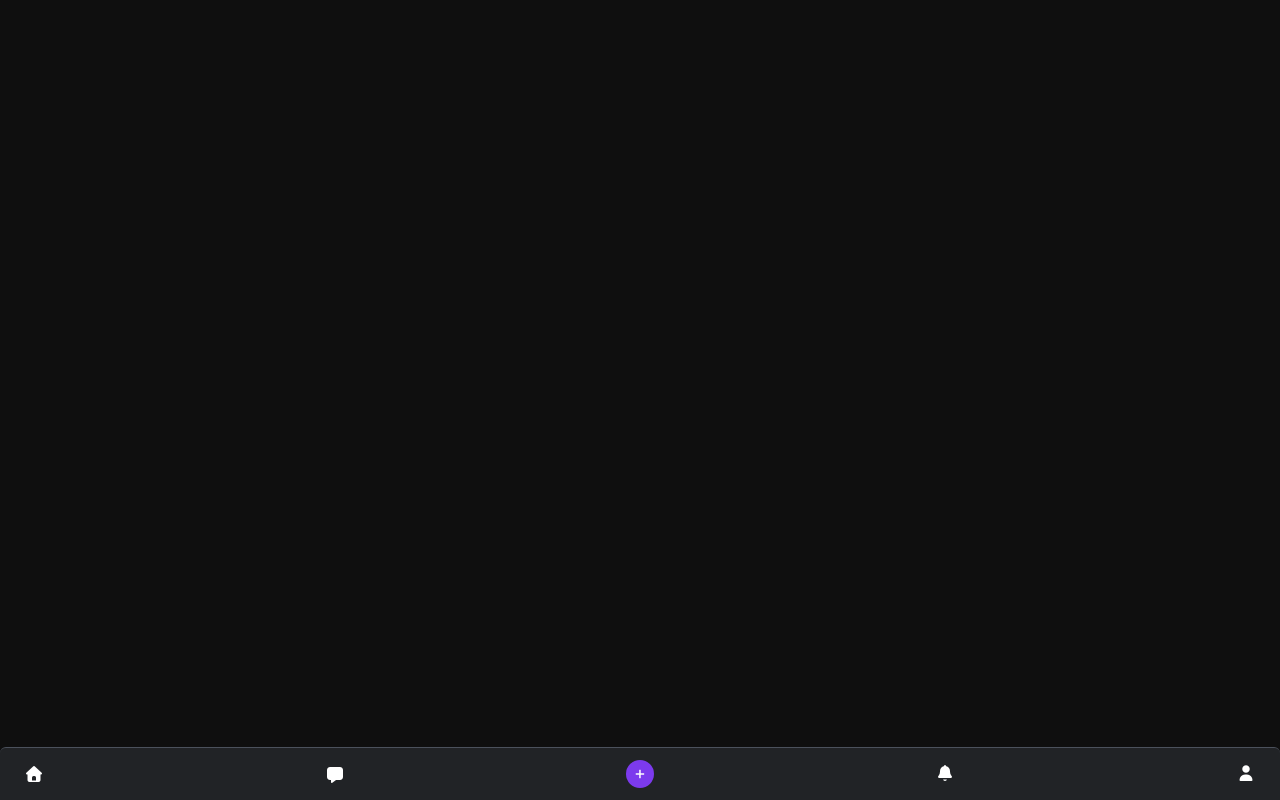
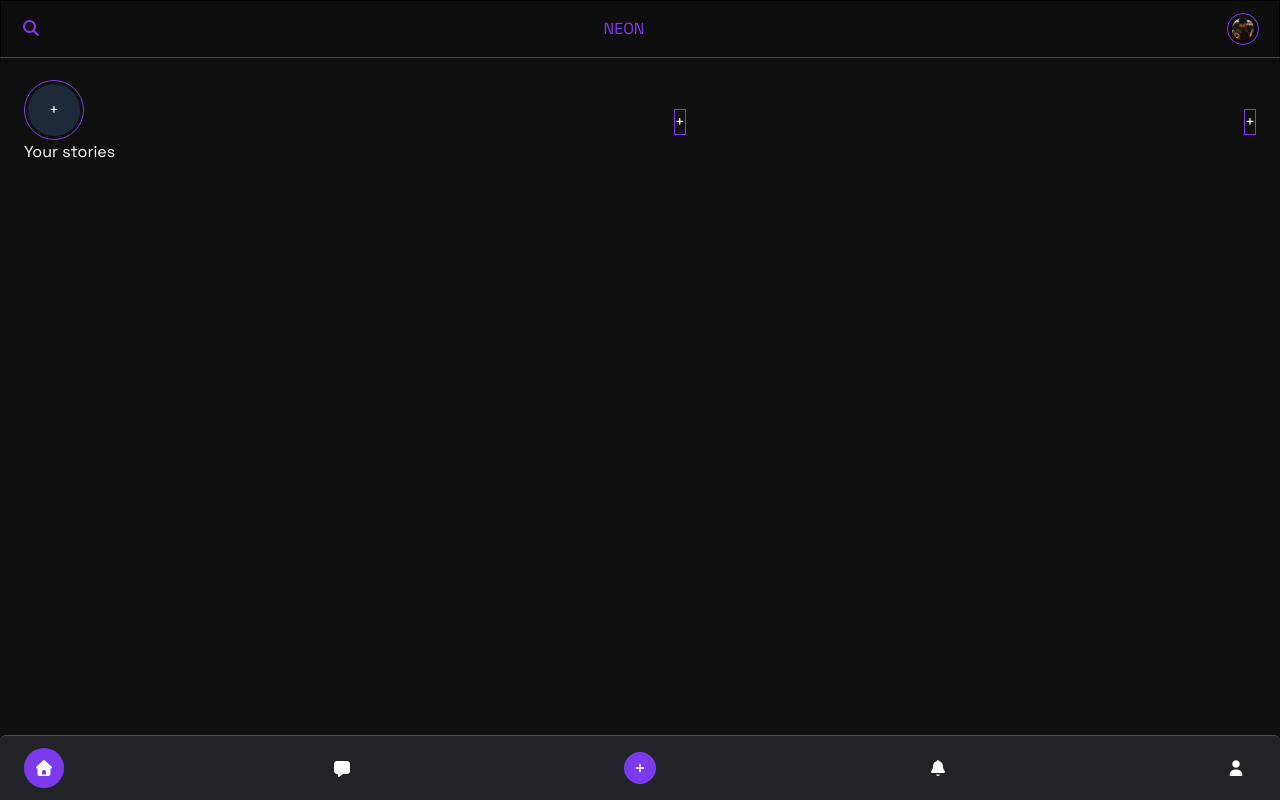
Before and after one commit to rafaeltrindaderodrigues/Neon_application, a React (Vite) app: page /home in a window 1280 px wide. Built offline with nearby package versions, Linux system fonts and the light colour scheme.

Commit message:
Footer adicionado

```diff
--- /dev/null
+++ b/src/components/FooterHome.css
@@ -0,0 +1,31 @@
+@layer utilities {
+  .animate-bottom-navbar-mobile {
+    animation: slideIcon 300ms both;
+  }
+
+  .slide-search-bar {
+    animation: slideSearchBar 300ms both;
+  }
+}
+
+@keyframes slideIcon {
+  from {
+    transform: translateY(5px);
+  }
+
+  to {
+    transform: translateY(0);
+  }
+}
+
+@keyframes slideSearchBar {
+  from {
+    transform: translateY(-10px);
+    opacity: 0;
+  }
+
+  to {
+    transform: translateY(0);
+    opacity: 1;
+  }
+}
--- a/src/components/FooterHome.jsx
+++ b/src/components/FooterHome.jsx
@@ -1,41 +1,38 @@
 import { useState } from "react";
 import { useSearchParams } from "react-router-dom";
+import './FooterHome.css'
 
 export default function FooterHome() {
 
-  const [homeActive, setHomeActive] = useState(false);
-  const [messageActive, setMessageActive] = useState(false);
-  const [bellActive, setBellActive] = useState(false);
-  const [userActive, setUserActive] = useState(false);
+  const [activeTab, setActiveTab] = useState('home');
 
   return(
     <footer className="w-full absolute bottom-0 bg-gray-500/20 border-t border-t-gray-500/60 rounded-t-md px-6 py-3 text-white">
       {/* Div que abrange todos os icones e textos */}
       <div className="flex justify-between items-center">
-        {/* icone + texto */}
-        <div>
-          <button onClick={() => setHomeActive(!homeActive)} className="flex flex-col items-center space-y-1">
-            <i className={`fa-solid fa-house ${homeActive && 'text-(--primary-color)'}`}></i>
-            {homeActive && (<span className="text-(--primary-color) text-[8px] shadow">HOME</span>)}
+        <div className="w-10 flex justify-center">
+          <button onClick={() => setActiveTab('home')} className={`w-10 h-10 flex items-center justify-center rounded-full transition-all duration-300 ${activeTab === 'home' ? 'bg-(--primary-color) text-white' : ''}`}>
+            <i className={`fa-solid fa-house ${activeTab === 'home' ? 'animate-bottom-navbar-mobile' : ''}`}></i>
           </button>
         </div>
-        <div>
-          <button onClick={() => setMessageActive(!messageActive)} className="flex flex-col items-center space-y-1">
-            <i className={`fa-solid fa-message ${messageActive && 'text-(--primary-color)'}`}></i>
-            {messageActive && (<span className="text-(--primary-color) text-[8px] shadow">MESSAGE</span>)}
+        <div className="w-10 flex justify-center">
+          <button onClick={() => setActiveTab('message')} className={`w-10 h-10 flex items-center justify-center rounded-full transition-all duration-300 ${activeTab === 'message' ? 'bg-(--primary-color) text-white' : ''}`}>
+            <i className={`fa-solid fa-message ${activeTab === 'message' ? 'animate-bottom-navbar-mobile' : ''}`}></i>
           </button>
         </div>
-        <div>
-          <button className="text-xl bg-(--primary-color) rounded-full px-2 cursor-pointer">+</button>
-        </div>
-        <div>
-          <button>
-            <i class="fa-solid fa-bell"></i>
+        <div className="w-10 flex justify-center">
+          <button className="w-8 h-8 flex items-center justify-center text-xl bg-(--primary-color) text-white rounded-full cursor-pointer">
+            +
           </button>
         </div>
-        <div>
-          <button>
-            <i class="fa-solid fa-user"></i>
+        <div className="w-10 flex justify-center">
+          <button onClick={() => setActiveTab('bell')} className={`w-10 h-10 flex items-center justify-center rounded-full transition-all duration-300 ${activeTab === 'bell' ? 'bg-(--primary-color) text-white' : ''}`}>
+            <i className={`fa-solid fa-bell ${activeTab === 'bell' ? 'animate-bottom-navbar-mobile' : ''}`}></i>
+          </button>
+        </div>
+        <div className="w-10 flex justify-center">
+          <button onClick={() => setActiveTab('user')} className={`w-10 h-10 flex items-center justify-center rounded-full transition-all duration-300 ${activeTab === 'user' ? 'bg-(--primary-color) text-white' : ''}`}>
+            <i className={`fa-solid fa-user ${activeTab === 'user' ? 'animate-bottom-navbar-mobile' : ''}`}></i>
           </button>
         </div>
       </div>
--- /dev/null
+++ b/src/components/NavbarMobile.jsx
@@ -0,0 +1,21 @@
+import { useState } from "react"
+
+export default function NavbarMobile() {
+
+  const [searchActive, setSearchActive] = useState(false);
+
+  return(
+    <nav className="w-full absolute top-0 bg-[#0e0e0e] border border-b-gray-500/60 flex justify-between items-center py-3 px-5">
+      <div className="flex items-center">
+        <div className="absolute">
+          <i className="fa-solid fa-search text-(--primary-color)" onClick={() => setSearchActive(!searchActive)}></i>
+          {searchActive && (
+            <input type="text" placeholder="Search for..." className="relative bottom-[-45px] left-[-20px] text-white w-50 bg-gray-900 py-2 px-4 outline-none rounded-md slide-search-bar"/>
+          )}
+        </div>
+      </div>
+      <span className="text-(--primary-color) ">NEON</span>
+      <img src="./user_image.jpeg" alt="user_image" className="w-8 h-8 rounded-full object-cover border border-(--primary-color) p-1"/>
+    </nav>
+  )
+}
--- /dev/null
+++ b/src/components/Stories.jsx
@@ -0,0 +1,17 @@
+export default function Stories() {
+  return <div className="px-6 flex justify-between items-center overflow-x-auto text-white">
+    <div className="">
+      <div className="border border-(--primary-color) w-15 h-15 rounded-full flex items-center justify-center">
+        <span className="bg-gray-800 w-13 h-13 flex justify-center items-center rounded-full">+</span>
+      </div>
+
+      <p>Your stories</p>
+    </div>
+    <div className="text-white border border-(--primary-color)">
+      +
+    </div>
+    <div className="text-white border border-(--primary-color)">
+      +
+    </div>
+  </div>
+}
--- a/src/pages/Home.jsx
+++ b/src/pages/Home.jsx
@@ -1,8 +1,15 @@
 import FooterHome from '../components/FooterHome'
+import NavbarMobile from '../components/NavbarMobile';
+import Stories from '../components/Stories';
 
 export default function Home() {
   return(
     <div className="w-full h-screen relative bg-(--background-color)">
+      <NavbarMobile/>
+
+      <div className='pt-20'>
+        <Stories/>
+      </div>
 
       <FooterHome/>
     </div>
```
Also changed, not shown: public/user_image.jpeg (added).
